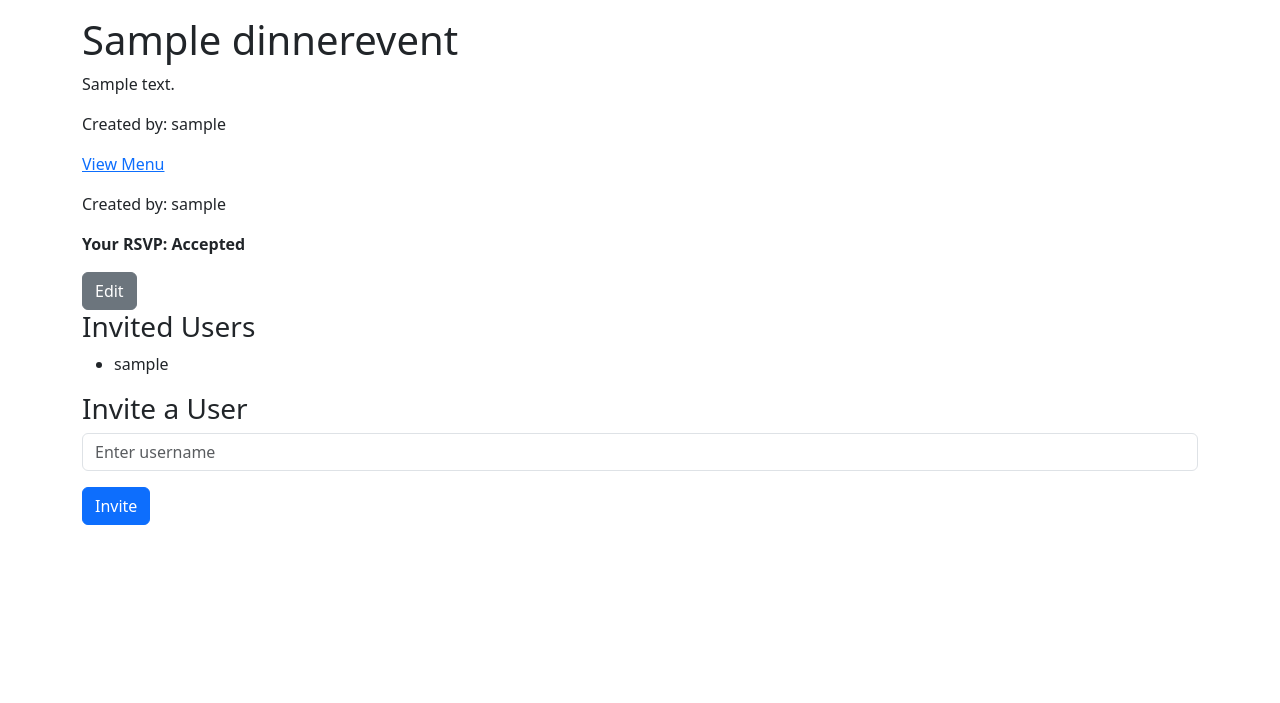
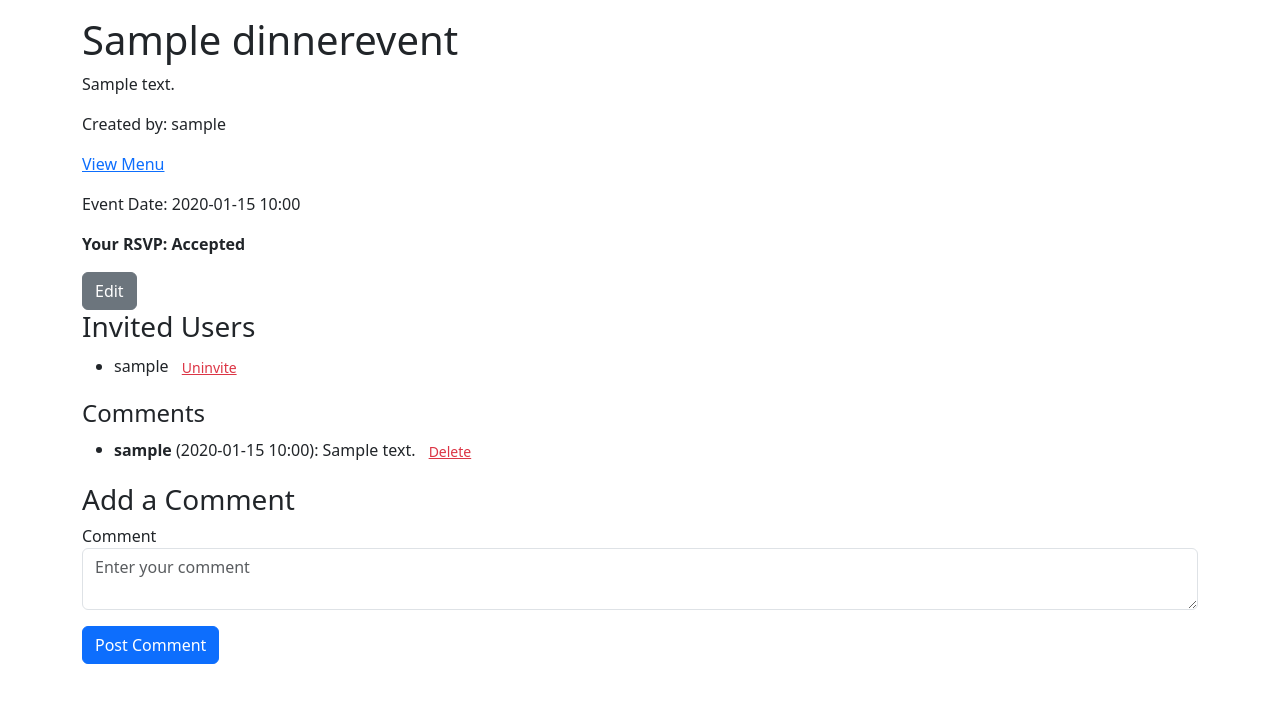
Before and after one commit to cocopeuf/dbwe-app, a Flask app: page /dinner_event/1 in a window 1280 px wide. Shown: the part 56-759 px from the top of the page. Run offline with Flask 3, Linux system fonts and the light colour scheme; a user stored in the database is signed in; tables that the repository leaves empty hold one stand-in row (values such as "Sample post"); some libraries are stand-ins or nearby versions.

Commit message:
comment on events

```diff
--- a/app/main/forms.py
+++ b/app/main/forms.py
@@ -61,3 +61,8 @@ class DinnerEventForm(FlaskForm):
     date = DateField(_l('Event Date'), format='%Y-%m-%d', validators=[DataRequired()])
     invite = StringField(_l('Invite Users (comma separated)'))
     submit = SubmitField(_l('Create Dinner Event'))
+
+
+class CommentForm(FlaskForm):
+    body = TextAreaField(_l('Comment'), validators=[DataRequired(), Length(min=1, max=500)])
+    submit = SubmitField(_l('Post Comment'))
--- a/app/main/routes.py
+++ b/app/main/routes.py
@@ -7,8 +7,8 @@ import sqlalchemy as sa
 from langdetect import detect, LangDetectException
 from app import db
 from app.main.forms import EditProfileForm, EmptyForm, PostForm, SearchForm, \
-    MessageForm, DinnerEventForm  # import the new form
-from app.models import User, Post, Message, Notification, DinnerEvent  # import DinnerEvent
+    MessageForm, DinnerEventForm, CommentForm  # add import with existing form imports
+from app.models import User, Post, Message, Notification, DinnerEvent, Comment  # add import for Comment
 from app.translate import translate
 from app.main import bp
 from sqlalchemy.orm import joinedload
@@ -281,7 +281,8 @@ def dinner_event_detail(event_id):
     q = sa.select(DinnerEvent).options(
             joinedload(DinnerEvent.creator),
             joinedload(DinnerEvent.invited),
-            joinedload(DinnerEvent.rsvps)
+            joinedload(DinnerEvent.rsvps),
+            joinedload(DinnerEvent.comments).joinedload(Comment.user)
         ).where(DinnerEvent.id == event_id)
     event = db.session.scalar(q)
     if event is None:
@@ -293,7 +294,39 @@ def dinner_event_detail(event_id):
         return redirect(url_for('main.dinner_events_list'))
     # Find the RSVP record for the current user, if any
     user_rsvp = next((r for r in event.rsvps if r.user_id == current_user.id), None)
-    return render_template('dinner_event_detail.html', event=event, user_rsvp=user_rsvp)
+    comment_form = CommentForm()
+    return render_template('dinner_event_detail.html', event=event, user_rsvp=user_rsvp, comment_form=comment_form)
+
+@bp.route('/dinner_event/<int:event_id>/comment', methods=['POST'])
+@login_required
+def comment_event(event_id):
+    event = db.session.get(DinnerEvent, event_id)
+    if event is None or (current_user not in event.invited and event.creator != current_user):
+        flash(_('You are not allowed to comment on this dinner event.'))
+        return redirect(url_for('main.dinner_event_detail', event_id=event_id))
+    form = CommentForm()
+    if form.validate_on_submit():
+        comment = Comment(body=form.body.data, user=current_user, event=event)
+        db.session.add(comment)
+        db.session.commit()
+        flash(_('Your comment has been posted.'))
+    else:
+        flash(_('Failed to post comment.'))
+    return redirect(url_for('main.dinner_event_detail', event_id=event_id))
+
+@bp.route('/comment/<int:comment_id>/delete', methods=['POST'])
+@login_required
+def delete_comment(comment_id):
+    comment = db.session.get(Comment, comment_id)
+    if comment is None or comment.user != current_user:
+        flash(_('You are not allowed to delete this comment.'))
+        # Redirect back to the event detail page
+        return redirect(url_for('main.dinner_event_detail', event_id=comment.event_id if comment else 0))
+    event_id = comment.event_id
+    db.session.delete(comment)
+    db.session.commit()
+    flash(_('Your comment has been deleted.'))
+    return redirect(url_for('main.dinner_event_detail', event_id=event_id))
 
 @bp.route('/dinner_event/<int:event_id>/invite/<identifier>', methods=['POST'])
 @login_required
@@ -314,6 +347,24 @@ def invite_to_dinner_event(event_id, identifier):
          'event_id': event.id})
     db.session.commit()
     flash(_('User %(identifier)s has been invited.', identifier=identifier))
+    return redirect(url_for('main.dinner_event_detail', event_id=event_id))
+
+@bp.route('/dinner_event/<int:event_id>/uninvite/<identifier>', methods=['POST'], endpoint='uninvite_to_dinner_event')
+@login_required
+def uninvite_to_dinner_event(event_id, identifier):
+    event = db.session.get(DinnerEvent, event_id)
+    if event is None or event.creator != current_user:
+        flash(_('You are not allowed to uninvite users from this dinner event.'))
+        return redirect(url_for('main.index'))
+    user = db.session.scalar(sa.select(User).where(
+        sa.or_(User.username == identifier, User.email == identifier)
+    ))
+    if user is None or user not in event.invited:
+        flash(_('User %(identifier)s is not invited.', identifier=identifier))
+        return redirect(url_for('main.dinner_event_detail', event_id=event_id))
+    event.uninvite_user(user)
+    db.session.commit()
+    flash(_('User %(identifier)s has been uninvited.', identifier=identifier))
     return redirect(url_for('main.dinner_event_detail', event_id=event_id))
 
 @bp.route('/dinner_events')
--- a/app/models.py
+++ b/app/models.py
@@ -388,12 +388,21 @@ class DinnerEvent(db.Model):
         secondaryjoin="dinner_event_invites.c.user_id == User.id",
         backref='invited_dinner_events'
     )
-    # New: relationship for RSVPs
     rsvps = db.relationship('DinnerEventRsvp', back_populates='event')
+    # New: comments relationship
+    comments = db.relationship('Comment', back_populates='event', cascade='all, delete-orphan')
 
     def invite_user(self, user):
         if user not in self.invited:
             self.invited.append(user)
+
+    def uninvite_user(self, user):
+        if user in self.invited:
+            self.invited.remove(user)
+            # Remove existing RSVP, if any, for this user
+            rsvp = next((r for r in self.rsvps if r.user_id == user.id), None)
+            if rsvp:
+                db.session.delete(rsvp)
 
     # New: RSVP helper method
     def rsvp(self, user, status):
@@ -403,3 +412,15 @@ class DinnerEvent(db.Model):
         else:
             new_rsvp = DinnerEventRsvp(user=user, status=status)
             self.rsvps.append(new_rsvp)
+
+class Comment(db.Model):
+    id = db.Column(db.Integer, primary_key=True)
+    body = db.Column(db.Text, nullable=False)
+    timestamp = db.Column(sa.DateTime, default=lambda: datetime.now(timezone.utc), index=True)
+    user_id = db.Column(db.Integer, sa.ForeignKey('user.id'), nullable=False)
+    event_id = db.Column(db.Integer, sa.ForeignKey('dinnerevent.id'), nullable=False)
+    user = db.relationship('User', backref='comments')
+    event = db.relationship('DinnerEvent', back_populates='comments')
+
+    def __repr__(self):
+        return f'<Comment {self.body[:20]}>'
--- a/app/templates/base.html
+++ b/app/templates/base.html
@@ -4,9 +4,9 @@
     <meta charset="utf-8">
     <meta name="viewport" content="width=device-width, initial-scale=1">
     {% if title %}
-    <title>{{ title }} - Microblog</title>
+    <title>{{ title }} - Dinner Planner</title>
     {% else %}
-    <title>{{ _('Welcome to Microblog') }}</title>
+    <title>{{ _('Völlste Völlerei') }}</title>
     {% endif %}
     <link
         href="https://cdn.jsdelivr.net/npm/bootstrap@5.3.2/dist/css/bootstrap.min.css"
--- a/app/templates/dinner_event_detail.html
+++ b/app/templates/dinner_event_detail.html
@@ -4,7 +4,7 @@
   <p>{{ event.description }}</p>
   <p>{{ _('Created by') }}: {{ event.creator.username }}</p>
   <p><a href="{{ event.menu_url }}" target="_blank">{{ _('View Menu') }}</a></p>
-  <p>{{ _('Created by') }}: {{ event.creator.username }}</p>
+  <p>{{ _('Event Date:') }} {{ event.event_date.strftime('%Y-%m-%d %H:%M') }}</p>
 
   {% if user_rsvp %}
     <p><strong>{{ _('Your RSVP:') }} {{ user_rsvp.status|capitalize }}</strong></p>
@@ -17,53 +17,19 @@
   <h3>{{ _('Invited Users') }}</h3>
   <ul>
     {% for user in event.invited %}
-      <li>{{ user.username }}</li>
+      <li>
+        {{ user.username }}
+        {% if current_user == event.creator %}
+          <form action="{{ url_for('main.uninvite_to_dinner_event', event_id=event.id, identifier=user.username) }}" method="post" style="display:inline;">
+            {{ comment_form.hidden_tag() }}
+            <button type="submit" class="btn btn-link btn-sm text-danger">{{ _('Uninvite') }}</button>
+          </form>
+        {% endif %}
+      </li>
     {% else %}
       <li>{{ _('No invitations yet.') }}</li>
     {% endfor %}
   </ul>
-
-  {% if current_user == event.creator %}
-    <h3>{{ _('Invite a User') }}</h3>
-    <div class="mb-3">
-      <input type="text" id="invite_username" class="form-control" placeholder="{{ _('Enter username') }}">
-    </div>
-    <button type="button" class="btn btn-primary" onclick="inviteUser('{{ event.id }}')">
-      {{ _('Invite') }}
-    </button>
-    <script>
-      function inviteUser(eventId) {
-        var username = document.getElementById('invite_username').value.trim();
-        if (!username) {
-          alert('{{ _("Please enter a username.") }}');
-          return;
-        }
-        fetch(`/dinner_event/${eventId}/invite/${username}`, {
-          method: 'POST',
-          headers: {'Content-Type': 'application/json; charset=utf-8'}
-        })
-        .then(response => {
-          if (response.redirected) {
-            location.href = response.url;
-          } else {
-            return response.json();
-          }
-        })
-        .then(data => {
-          if (data && data.success) {
-            alert('{{ _("User invited successfully!") }}');
-            location.reload();
-          } else {
-            alert('{{ _("Failed to invite user.") }}');
-          }
-        })
-        .catch(error => {
-          console.error(error);
-          alert('{{ _("Error inviting user.") }}');
-        });
-      }
-    </script>
-  {% endif %}
 
   {% if current_user != event.creator %}
     <form action="{{ url_for('main.rsvp_dinner_event', event_id=event.id) }}" method="post" class="mt-3">
@@ -87,4 +53,36 @@
       </button>
     </form>
   {% endif %}
+
+  {% if event.comments %}
+    <h4>{{ _('Comments') }}</h4>
+    <ul>
+      {% for comment in event.comments %}
+        <li>
+          <strong>{{ comment.user.username }}</strong> ({{ comment.timestamp.strftime('%Y-%m-%d %H:%M') }}):
+          {{ comment.body }}
+          {% if comment.user == current_user %}
+            <form action="{{ url_for('main.delete_comment', comment_id=comment.id) }}" method="post" style="display:inline;">
+              {{ comment_form.hidden_tag() }}
+              <button type="submit" class="btn btn-link btn-sm text-danger">{{ _('Delete') }}</button>
+            </form>
+          {% endif %}
+        </li>
+      {% endfor %}
+    </ul>
+  {% else %}
+    <h4>{{ _('No comments yet.') }}</h4>
+  {% endif %}
+
+  {% if current_user.is_authenticated %}
+    <h3>{{ _('Add a Comment') }}</h3>
+    <form action="{{ url_for('main.comment_event', event_id=event.id) }}" method="post">
+      {{ comment_form.hidden_tag() }}
+      <div class="mb-3">
+        {{ comment_form.body.label }}
+        {{ comment_form.body(class="form-control", placeholder=_('Enter your comment')) }}
+      </div>
+      {{ comment_form.submit(class="btn btn-primary") }}
+    </form>
+  {% endif %}
 {% endblock %}
```
